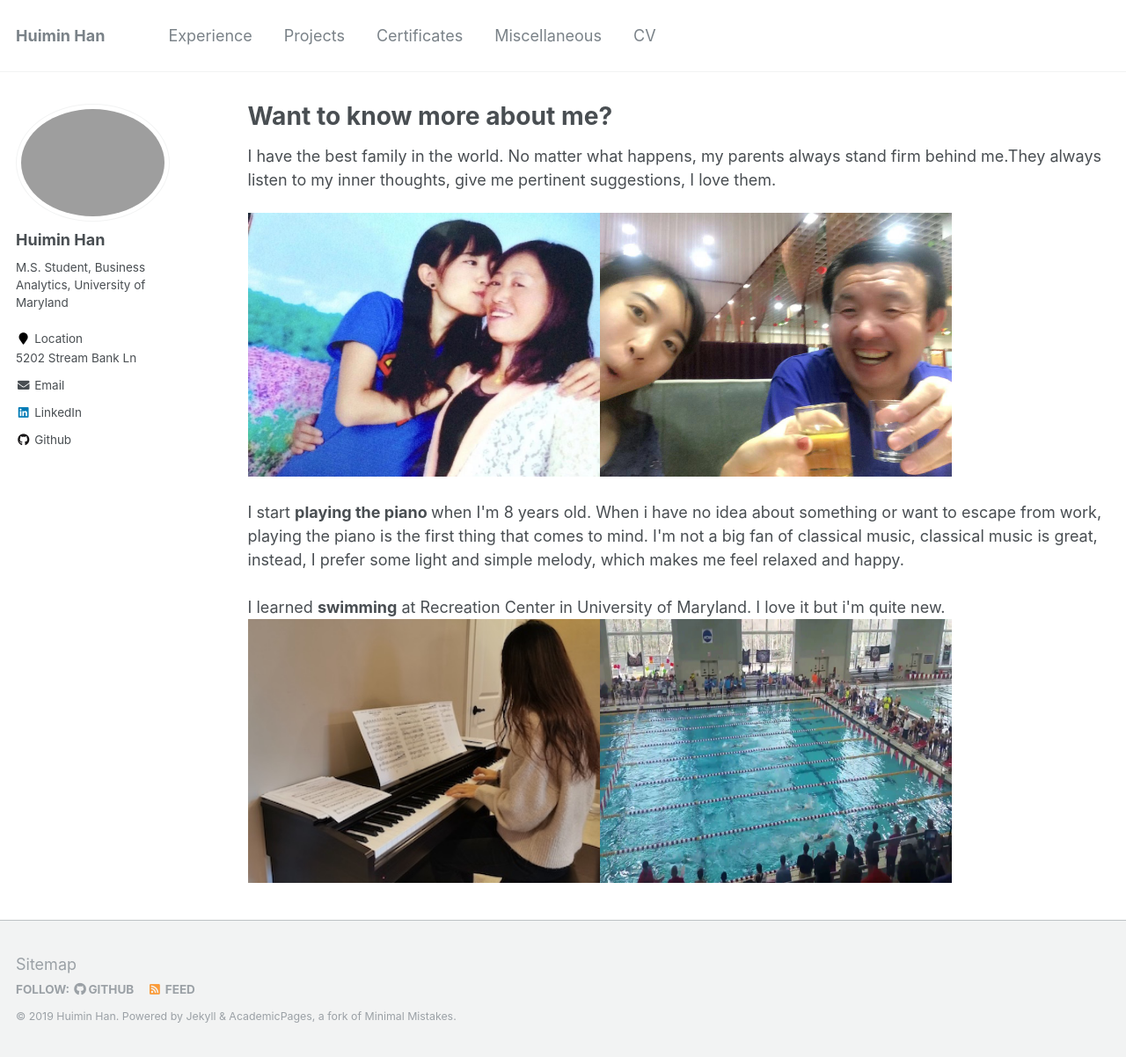
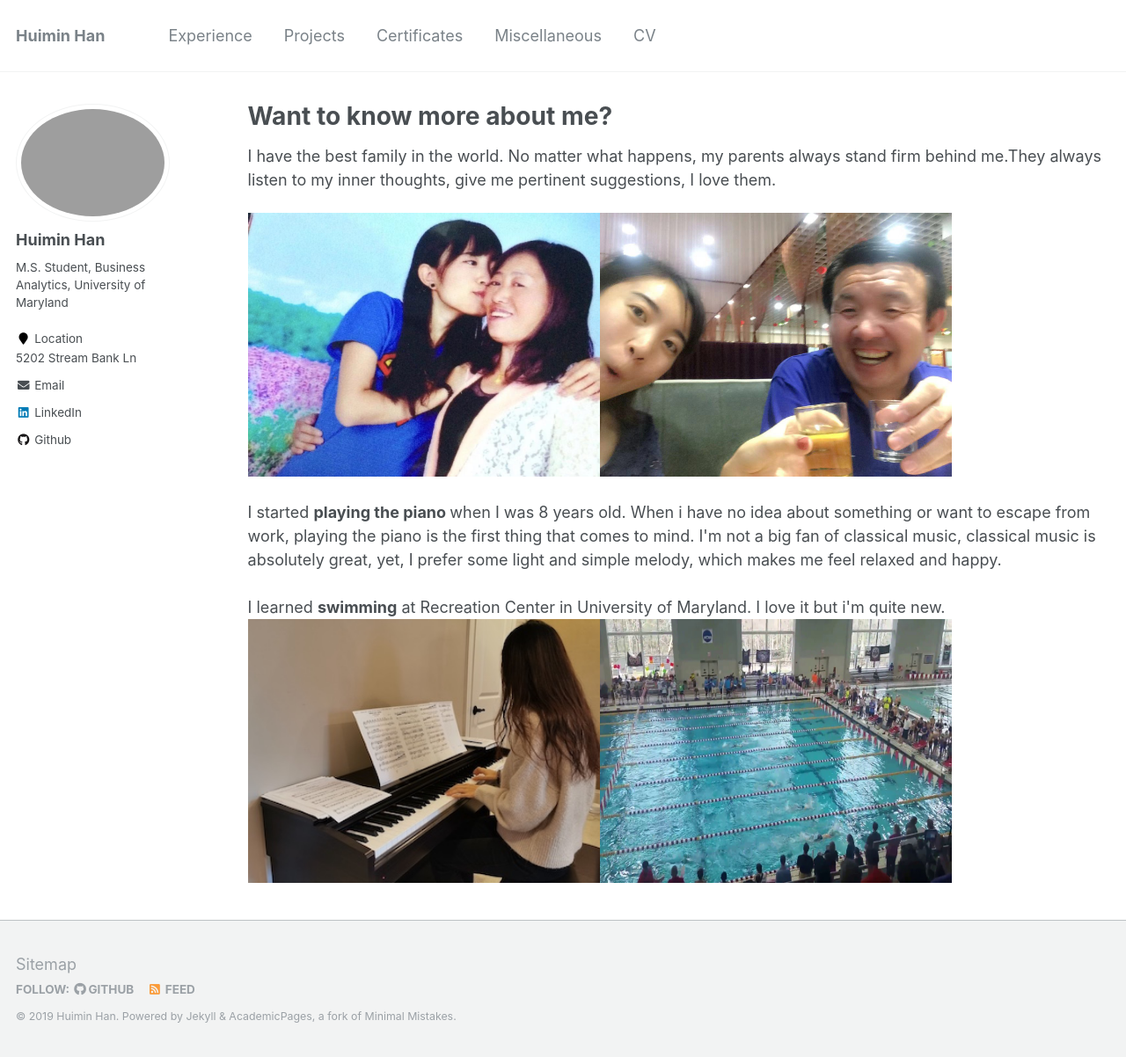
Before and after one commit to HannahHan3/HannahHan3.github.io, a Jekyll site: the page built from _pages/miscellaneous.html, in a window 1280 px wide and 1202 px high. Shown: the whole window at 88% size. Built offline with Jekyll 4.4.1, drawn with Linux system fonts in a browser that asks for light colours.

Commit message:
Update miscellaneous.html

```diff
--- a/_pages/miscellaneous.html
+++ b/_pages/miscellaneous.html
@@ -9,8 +9,8 @@ author_profile: true
 <img src='/images/mom and me.jpeg' alt="mom and me" style="width:400px;height:300px;"><img src='/images/dad and me.jpeg' alt="dad and me" style="width:400px;height:300px;">
 <br />
 <br />
-I start <b>playing the piano </b>when I'm 8 years old. When i have no idea about something or want to escape from work, playing the piano is the first thing that comes to mind.
-I'm not a big fan of classical music, classical music is great, instead, I prefer some light and simple melody, which makes me feel relaxed and happy.
+I started <b>playing the piano </b>when I was 8 years old. When i have no idea about something or want to escape from work, playing the piano is the first thing that comes to mind.
+I'm not a big fan of classical music, classical music is absolutely great, yet, I prefer some light and simple melody, which makes me feel relaxed and happy.
 <br />
 <br />
 I learned <b>swimming</b> at Recreation Center in University of Maryland. I love it but i'm quite new.
```
